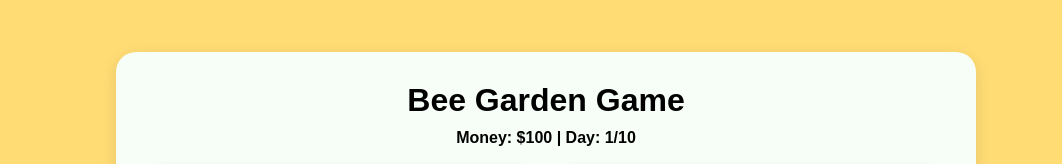
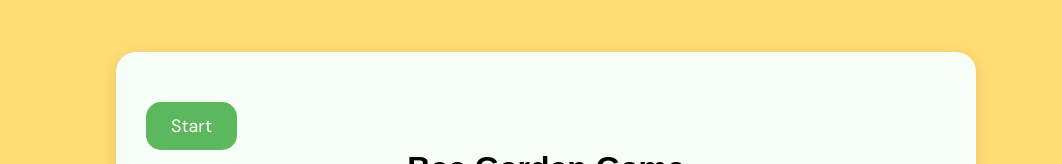
Before and after one commit to ClaytonMcArthur/Hackathon, a plain HTML site: page Website/index.html in a window 1280 px wide. Shown: the part 1305-1469 px from the top of the page, without its empty margins (94-1156 px from the left). Drawn offline with Linux system fonts and the light colour scheme; a web font is replaced by a local one.

Commit message:
struggling with start

```diff
--- a/Game/bee-game.js
+++ b/Game/bee-game.js
@@ -42,6 +42,7 @@ const scoreFlowers = document.getElementById('score-flowers');
 const scoreStars = document.getElementById('score-stars');
 const scoreBest = document.getElementById('score-best');
 const restartButton = document.getElementById('restart-button');
+const startButton = document.getElementById('start-button');
 
 // Create plant display area
 gardenArea.innerHTML = `
@@ -245,6 +246,13 @@ function getBestBees() {
   return parseInt(localStorage.getItem('bestBees') || '0');
 }
 
+// Start game
+startButton.onclick = () => {
+  startButton.style.display = 'none';
+  document.getElementById('bee-garden-game').style.disply = 'block';
+  resetGame();
+}
+
 // Restart game
 restartButton.onclick = () => {
   scoreboard.style.display = 'none';
--- a/Game/game-style.css
+++ b/Game/game-style.css
@@ -188,6 +188,21 @@ body {
   font-weight: 600;
 }
 
+#start-button {
+  padding: 12px 25px;
+  font-size: 18px;
+  background: #5cb85c;
+  color: white;
+  border: none;
+  border-radius: 15px;
+  cursor: pointer;
+  margin-top: 20px;
+}
+
+#start-button:hover {
+  background: #4cae4c;
+}
+
 #restart-button {
   padding: 12px 25px;
   font-size: 18px;
--- a/Website/index.html
+++ b/Website/index.html
@@ -195,6 +195,9 @@
 
     <!-- Bee Garden Game Section -->
     <section id="bee-garden-game">
+      <div class="start-screen">
+        <button id="start-button">Start</button>
+      </div>
       <div class="garden-header">
         <h2>Bee Garden Game</h2>
         <div id="garden-stats">
--- a/Website/style.css
+++ b/Website/style.css
@@ -490,6 +490,21 @@ body {
   font-weight: 600;
 }
 
+#start-button {
+  padding: 12px 25px;
+  font-size: 18px;
+  background: #5cb85c;
+  color: white;
+  border: none;
+  border-radius: 15px;
+  cursor: pointer;
+  margin-top: 20px;
+}
+
+#start-button:hover {
+  background: #4cae4c;
+}
+
 #restart-button {
   padding: 12px 25px;
   font-size: 18px;
```
